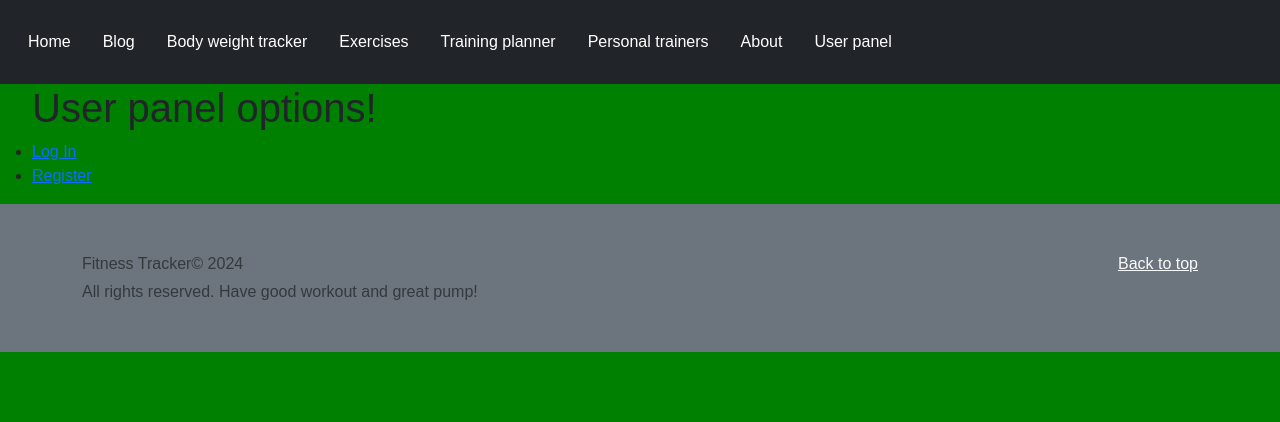
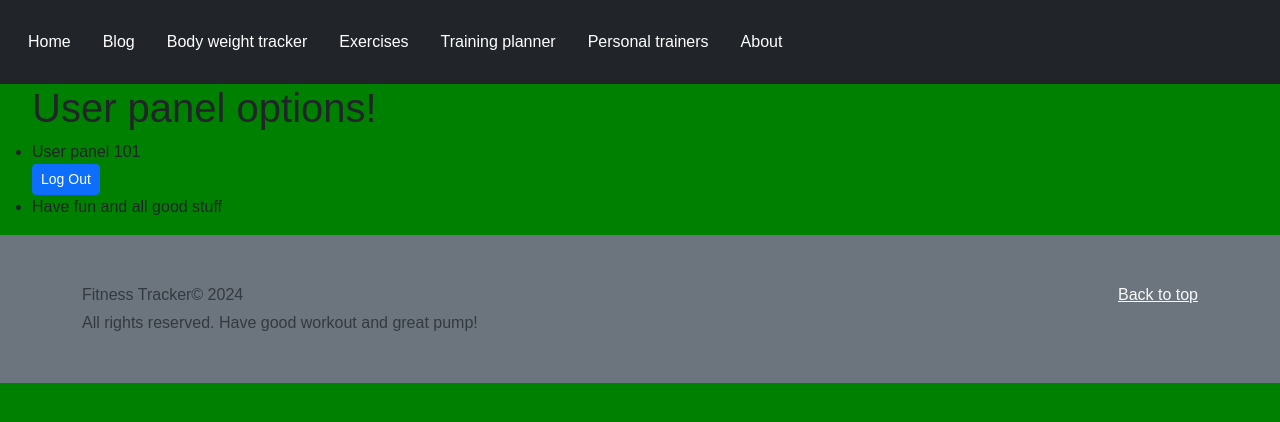
Before and after one commit to piotr-GG/fitness_tracker, a Flask app: page /auth/user_panel in a window 1280 px wide. Shown: the top 422 px of the page. Run offline with Flask 3, Linux system fonts and the light colour scheme; some libraries are stand-ins or nearby versions.

Commit message:
Changes to logic for user_panel and navbar in base.html

```diff
--- a/ft_app/templates/auth/user_panel.html
+++ b/ft_app/templates/auth/user_panel.html
@@ -8,17 +8,10 @@
 {% block body %}
     <ul>
         <h1>User panel options!</h1>
-        {% if g.user %}
         <li>User panel 101</li>
         <div class="btn-group">
-          <a href="{{ url_for('auth.logout') }}"><button type="button" class="btn btn-sm btn-outline-secondary">Details</button></a>
+          <a href="{{ url_for('auth.logout') }}"><button type="button" class="btn btn-sm btn-primary">Log Out</button></a>
         </div>
-
-        <li>Log Out</a></li>
         <li>Have fun and all good stuff</li>
-        {% else %}
-        <li><a href="{{ url_for('auth.login') }}">Log In</a></li>
-        <li><a href="{{ url_for('auth.register') }}">Register</a></li>
-        {% endif %}
     </ul>
 {% endblock %}
--- a/ft_app/templates/base.html
+++ b/ft_app/templates/base.html
@@ -21,7 +21,9 @@
             <li class="navbar"><a class="navbar" href="{{ url_for('training_planner.index') }}">Training planner</a></li>
             <li class="navbar"><a class="navbar" href="{{ url_for('personal_trainers.index') }} ">Personal trainers</a></li>
             <li class="navbar"><a class="navbar" href="{{ url_for('about.index') }}">About</a></li>
+            {% if g.user %}
             <li class="navbar"><a class="navbar" href="{{ url_for('auth.user_panel') }}">User panel</a></li>
+            {% endif %}
         </ul>
     </div>
 </nav>
```
